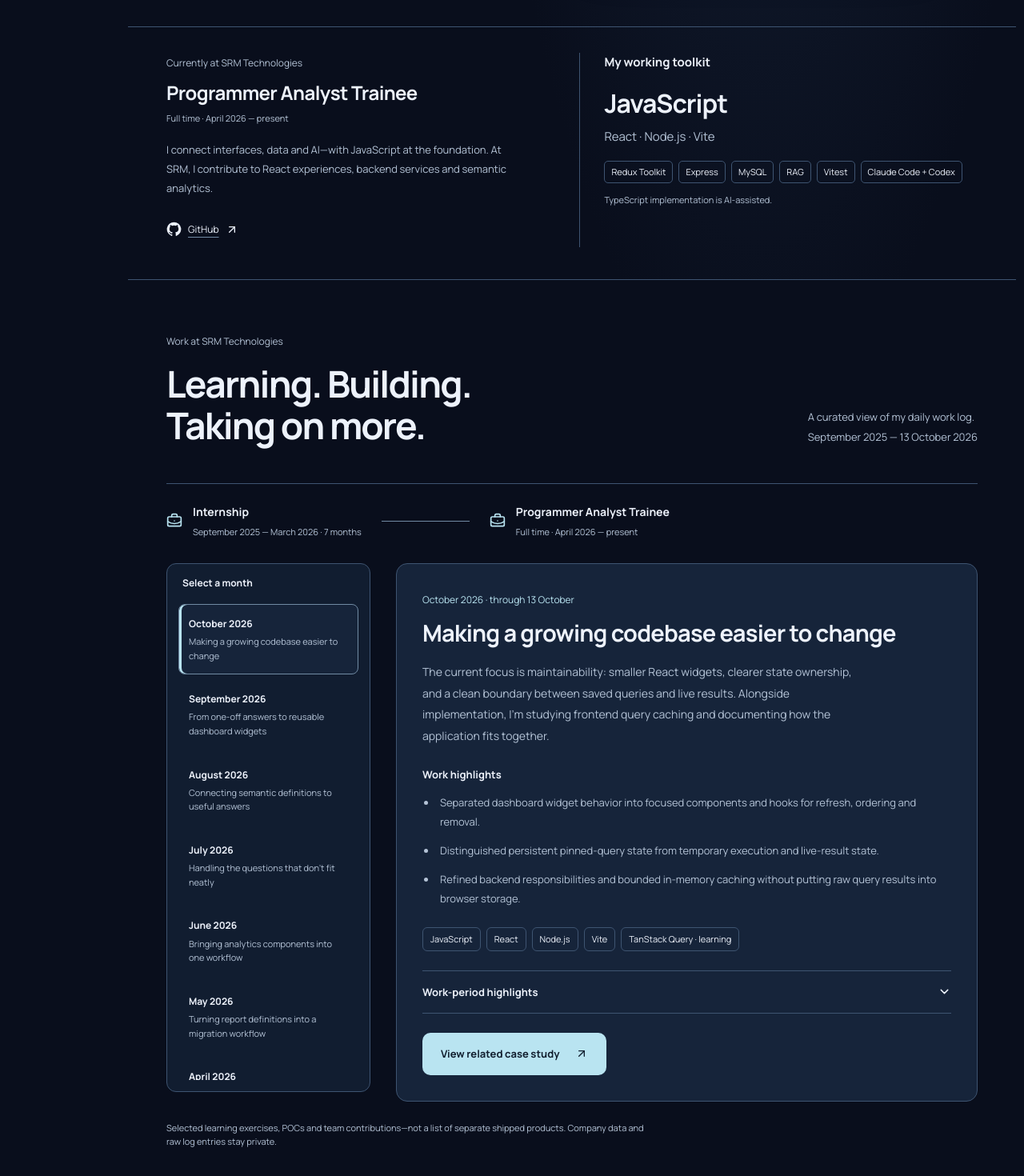
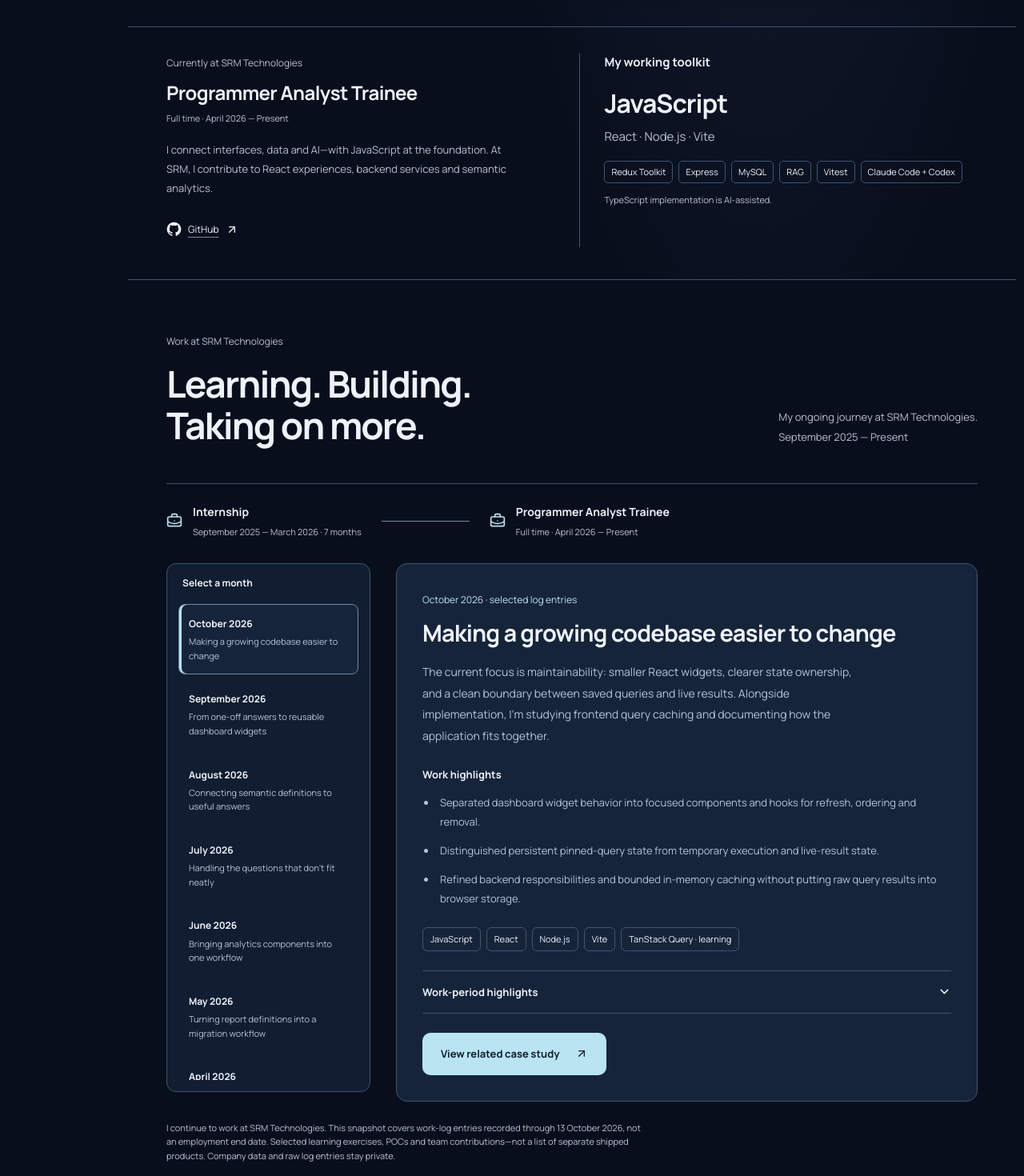
Before and after one commit to Uppen-Sharma/binay-uppen-sharma-portfolio, a Next.js app: page / in a window 1280 px wide. Shown: the part 1440-2910 px from the top of the page at 80% size. Built offline with nearby package versions, Linux system fonts and the light colour scheme.

Commit message:
Clarify ongoing SRM role and work-log snapshot

```diff
--- a/app/page.tsx
+++ b/app/page.tsx
@@ -333,7 +333,7 @@ function Portfolio() {
               Currently at SRM Technologies
             </span>
             <h2>Programmer Analyst Trainee</h2>
-            <p className="role-date">Full time · April 2026 — present</p>
+            <p className="role-date">Full time · April 2026 — Present</p>
             <p>
               I connect interfaces, data and AI—with JavaScript at the
               foundation. At SRM, I contribute to React experiences, backend
--- a/app/projects.ts
+++ b/app/projects.ts
@@ -52,7 +52,7 @@ export const projects: Project[] = [
       "Develop pinned-result interfaces with refresh states, pagination, reordering and clearer component/state boundaries.",
       "Earlier autonomous-analytics and DeepAgent POCs are iterations of this same project, not separate product achievements.",
     ],
-    note: "Based on personal work records and project documentation, February–13 October 2026. Team contribution; proprietary source and company data are not published here. The visual is a sanitized reconstruction of high-level interface patterns, with fictional sample data.",
+    note: "Ongoing project contribution at SRM Technologies. This case study draws on work records and documentation available through 13 October 2026; that is an evidence cutoff, not an employment or project end date. Proprietary source and company data are not published here. The visual is a sanitized reconstruction of high-level interface patterns, with fictional sample data.",
   },
   {
     name: "Document Intelligence",
--- a/app/work-journey.tsx
+++ b/app/work-journey.tsx
@@ -27,9 +27,9 @@ export function WorkJourney({ onOpen }: { onOpen: (index: number) => void }) {
             </h2>
           </div>
           <p>
-            A curated view of my daily work log.
+            My ongoing journey at SRM Technologies.
             <br />
-            September 2025 — 13 October 2026
+            September 2025 — Present
           </p>
         </div>
         <div className="role-progression">
@@ -45,7 +45,7 @@ export function WorkJourney({ onOpen }: { onOpen: (index: number) => void }) {
             <BriefcaseBusiness size={20} />
             <p>
               <strong>Programmer Analyst Trainee</strong>
-              <span>Full time · April 2026 — present</span>
+              <span>Full time · April 2026 — Present</span>
             </p>
           </div>
         </div>
@@ -79,7 +79,7 @@ export function WorkJourney({ onOpen }: { onOpen: (index: number) => void }) {
             <div className="month-summary" aria-live="polite">
               <span className="chapter-date">
                 {chapter.month}
-                {selected === 0 ? " · through 13 October" : ""}
+                {selected === 0 ? " · selected log entries" : ""}
               </span>
               <h3 id="month-title">{chapter.title}</h3>
               <p>{chapter.overview}</p>
@@ -122,6 +122,8 @@ export function WorkJourney({ onOpen }: { onOpen: (index: number) => void }) {
           </article>
         </div>
         <p className="journey-source-note">
+          I continue to work at SRM Technologies. This snapshot covers work-log
+          entries recorded through 13 October 2026, not an employment end date.
           Selected learning exercises, POCs and team contributions—not a list of
           separate shipped products. Company data and raw log entries stay
           private.
```
Also changed, not shown: 1 other file (tests, documents, lock files or other folders).
